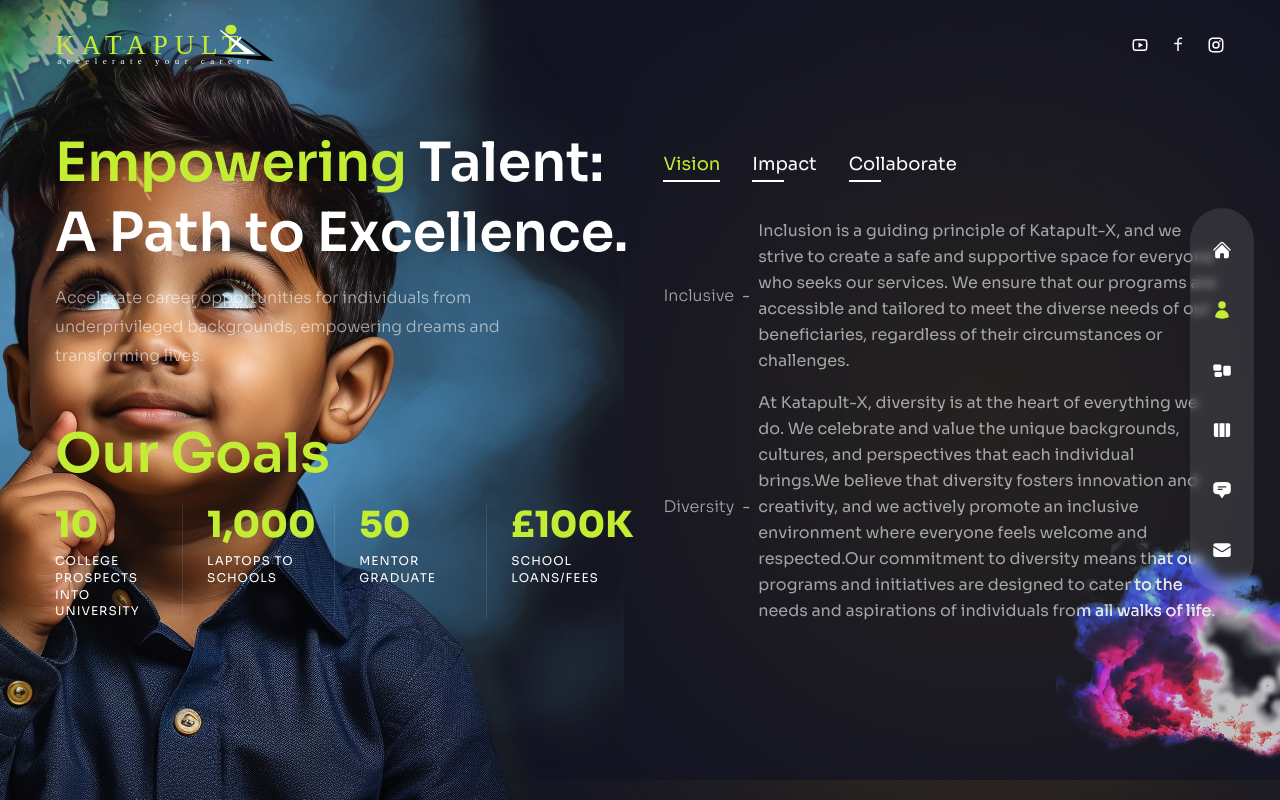
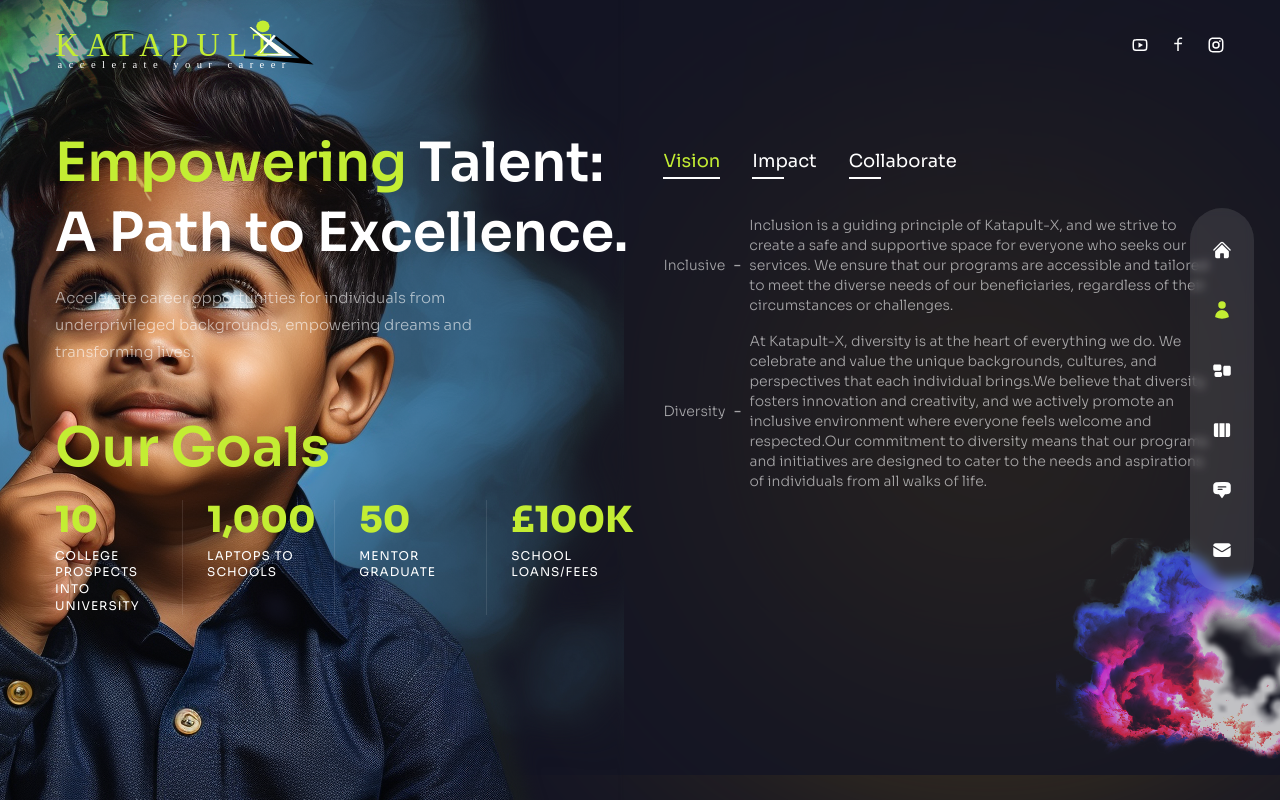
Before and after one commit to NewRay99/KatapultX, a Next.js app: page /about in a window 1280 px wide. Built offline with nearby package versions, Linux system fonts and the light colour scheme.

Commit message:
hover overflow

```diff
--- a/components/Header.js
+++ b/components/Header.js
@@ -16,7 +16,7 @@ const Header = () => {
           <Link href={"/"}>
             <Image
               src={"/logo.svg"}
-              width={220}
+              width={260}
               height={48}
               alt=""
               priority={true}
--- a/components/ServiceSlider.js
+++ b/components/ServiceSlider.js
@@ -71,7 +71,7 @@ const ServiceSlider = () => {
               {/* title & desc */}
               <div className="mb-8">
                 <div className="mb-2 text-lg">{item.title}</div>
-                <p className="max-w-[350px] leading-normal">
+                <p className="max-w-[360px] leading-normal overflow-y-auto h-36">
                   {item.description}
                 </p>
               </div>
--- a/pages/about/index.js
+++ b/pages/about/index.js
@@ -185,17 +185,19 @@ const About = () => {
               );
             })}
           </div>
-          <div className="py-2 xl:py-6 flex flex-col gap-y-2 xl:gap-y-4 items-center xl:items-start">
+          <div className="py-2 xl:py-6 flex flex-col gap-y-2 xl:gap-y-4 items-center xl:items-start h-56 hover:overflow-scroll">
             {aboutData[index].info.map((item, itemIndex) => {
               return (
                 <div
                   key={itemIndex}
-                  className="flex-1 flex flex-col md:flex-row max-w-max gap-x-2 items-center text-white/60"
+                  className="flex-1 flex flex-col md:flex-row max-w-max gap-x-2 items-center text-white/60 "
                 >
                   {/* title */}
-                  <div className="font-light mb-2 md:mb-0">{item.title}</div>
+                  <div className="font-light mb-2 md:mb-0 text-sm">
+                    {item.title}
+                  </div>
                   <div className="hidden md:flex">-</div>
-                  <div>{item.stage}</div>
+                  <div className="font-light text-sm ">{item.stage}</div>
                   <div key={itemIndex} className="flex gap-x-4">
                     {/* icons */}
                     {item.icons?.map((icon, itemIndex) => {
--- a/styles/globals.css
+++ b/styles/globals.css
@@ -32,7 +32,7 @@
     @apply text-[35px] leading-tight md:text-[54px] md:leading-[1.3] mb-4 font-semibold;
   }
   p {
-    @apply leading-[1.8] text-white/60 font-light;
+    @apply text-[15px] leading-[1.8] text-white/60 font-light;
   }
   .btn,
   .input {
```
